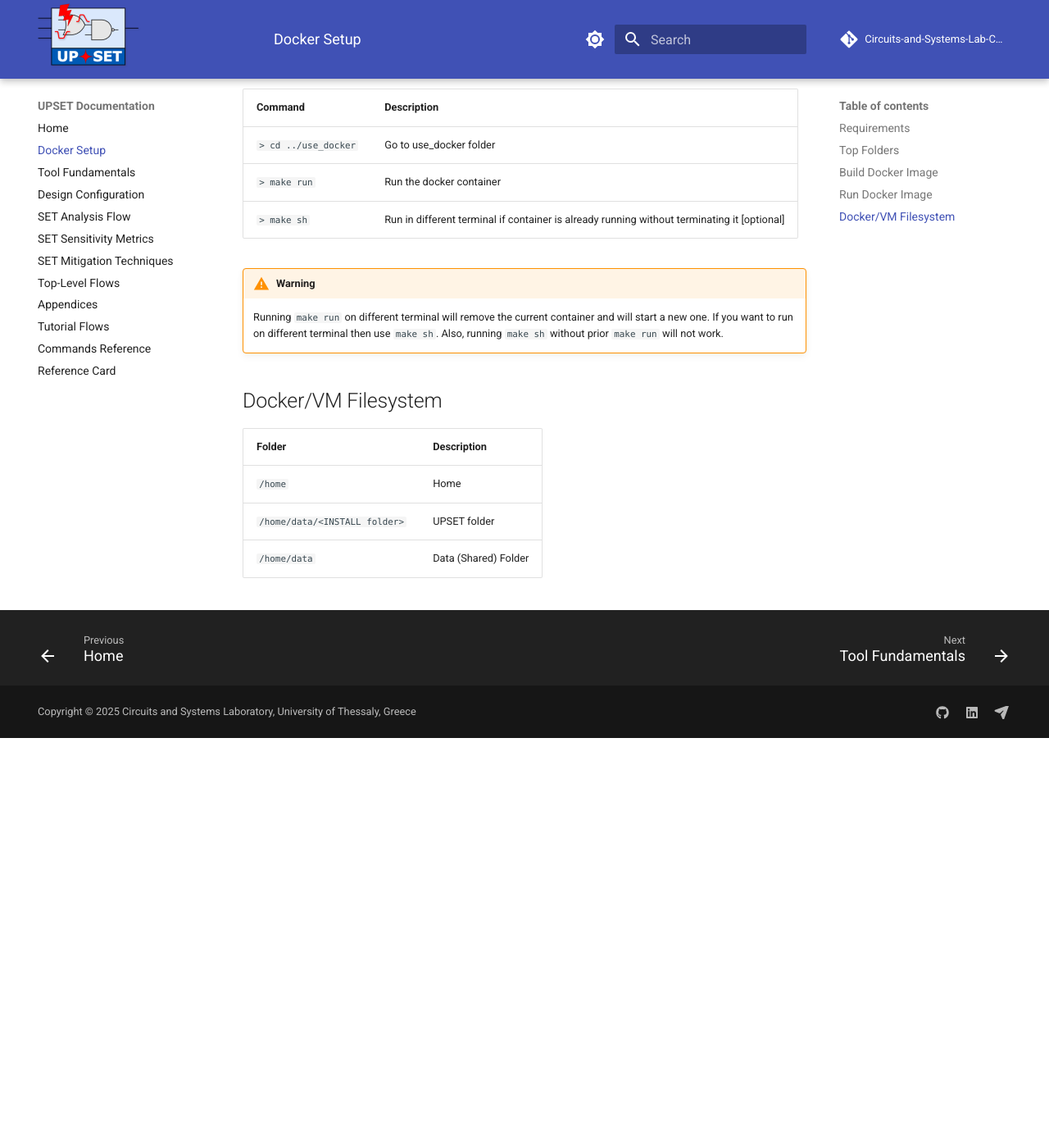
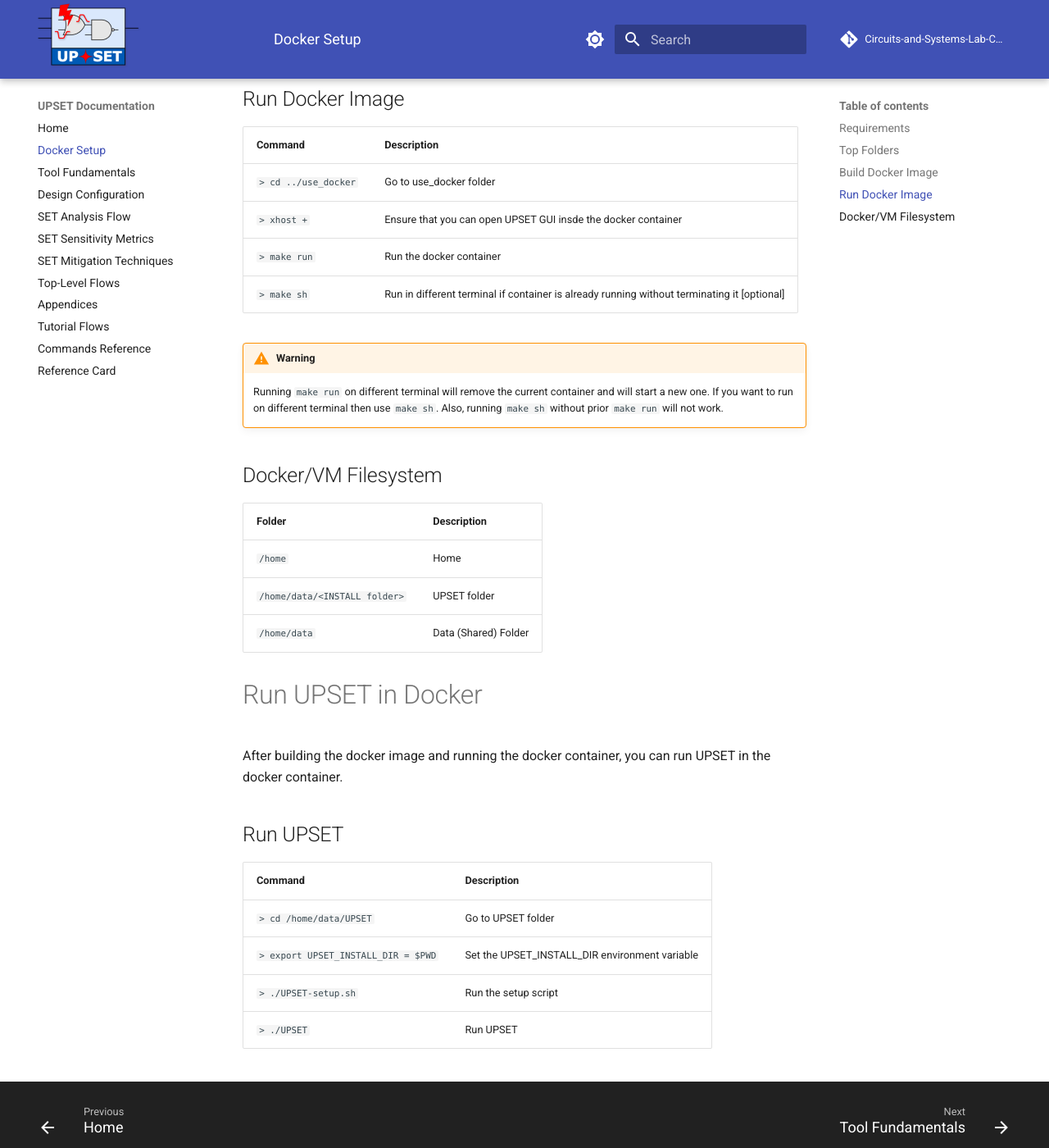
Before and after one commit to Circuits-and-Systems-Lab-CASlab/UPSET, an MkDocs documentation site: the page built from docs/docker_setup.md, in a window 1280 px wide and 1400 px high, scrolled down 1642 px. Shown: the whole window at 82% size. Built offline with MkDocs 1.6.1 and Material for MkDocs 9.7.7, drawn with Linux system fonts in a browser that asks for light colours; some web fonts are replaced; comment, search, counter and statistics services are not loaded; the version menu is left out; before the commit the page ends 2542 px from its top, so only the background shows below that; some of the changed text lies outside the part shown.

Commit message:
Solved issues regarding Docker Setup
Resolved some issues with the Docker setup. Specifically, the problem was that the relative path of the INSTALL directory was specified in the Makefile. However, Docker requires absolute paths, which caused the UPSET not to be found. Additionally, in the updated version, the overall data folder is provided in the Docker container, allowing the user to save reports, etc., and to open or edit them on the native machine.

Also, updated the instructions regarding the Docker setup, both in the README file and the documentation as well.

Co-Authored-By: D.Vali <56717600+dvaliantzas@users.noreply.github.com>
Co-Authored-By: zazatisn <190748969+zazatisn@users.noreply.github.com>

```diff
--- a/docs/docker_setup.md
+++ b/docs/docker_setup.md
@@ -24,6 +24,7 @@ This section explains the used docker filesystem while also act as a guide on ho
 ## Build Docker Image
 | Command | Description |
 | --- | --- |
+| `> cd Docker_files` | Go to Docker_files folder of UPSET repository |
 | `> mkdir data` | Create the data folder |
 | `> cd data` | Go to data folder |
 | `> cp -r <INSTALL folder> ./` | Copy the desired INSTALL folder |
@@ -42,6 +43,7 @@ This section explains the used docker filesystem while also act as a guide on ho
 | Command | Description |
 | --- | --- |
 | `> cd ../use_docker` | Go to use_docker folder |
+| `> xhost +` | Ensure that you can open UPSET GUI insde the docker container |
 | `> make run` | Run the docker container |
 | `> make sh` | Run in different terminal if container is already running without terminating it [optional] |
 
@@ -50,10 +52,22 @@ This section explains the used docker filesystem while also act as a guide on ho
     If you want to run on different terminal then use `make sh`.
     Also, running `make sh` without prior `make run` will not work.
 
-
 ## Docker/VM Filesystem
 | Folder | Description |
 | --- | --- |
 | `/home` | Home |
 | `/home/data/<INSTALL folder>` | UPSET folder |
 | `/home/data` | Data (Shared) Folder |
+
+# Run UPSET in Docker
+
+After building the docker image and running the docker container, you can run UPSET in the docker container.
+
+## Run UPSET
+
+| Command | Description |
+| --- | --- |
+| `> cd /home/data/UPSET` | Go to UPSET folder |
+| `> export UPSET_INSTALL_DIR = $PWD` | Set the UPSET_INSTALL_DIR environment variable |
+| `> ./UPSET-setup.sh` | Run the setup script |
+| `> ./UPSET` | Run UPSET |
```
Also changed, not shown: README.md (+12 -3 lines), 2 other files.
